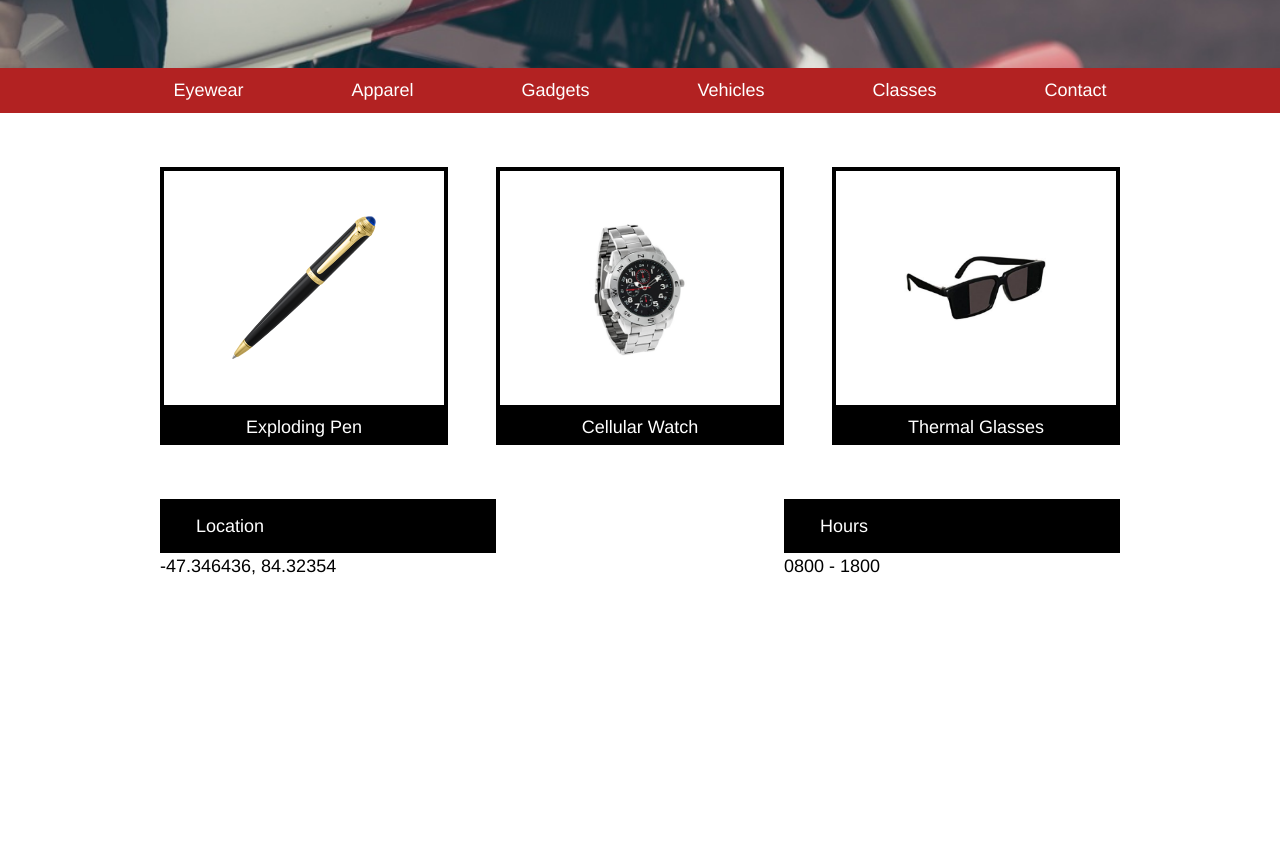
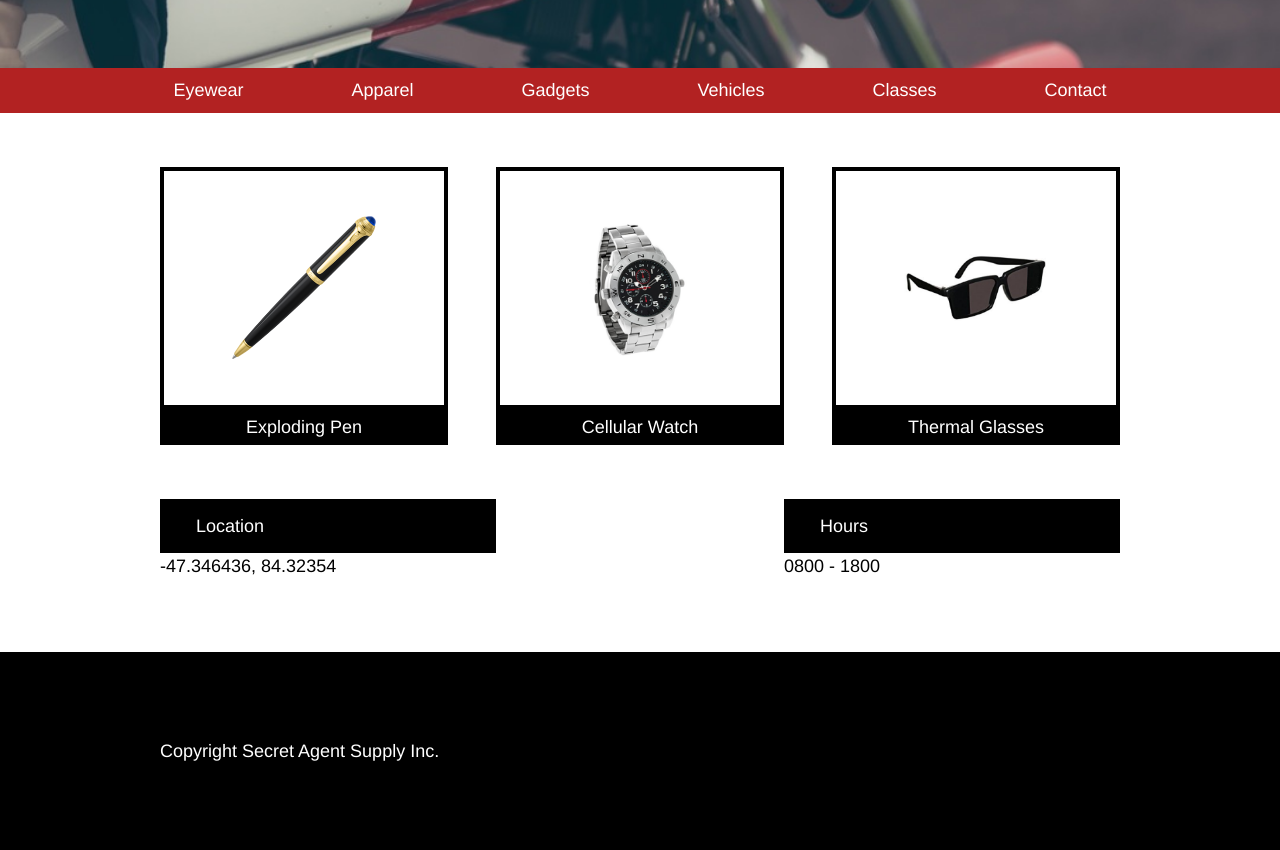
Before and after one commit to MelanieBrinkman/SecretAgencySupply, a plain HTML site: page index.html in a window 1280 px wide. Shown: the part 424-1274 px from the top of the page. Before the commit the page ends 1004 px from the top, so only its background shows below. Drawn offline with Linux system fonts and the light colour scheme.

Commit message:
Finalized HTML and CSS desktop view

```diff
--- a/index.html
+++ b/index.html
@@ -93,5 +93,12 @@
       </div>
     </div>
 
+<!-- footer content -->
+
+    <footer>
+      <div class="container">Copyright Secret Agent Supply Inc.</div>
+    </footer>
+
+
   </body>
 </html>
--- a/resources/css/style.css
+++ b/resources/css/style.css
@@ -140,3 +140,10 @@ li {
 .subtitle {
   line-height: 1.5;
 }
+
+footer {
+  background-color: black;
+  margin-top: 4rem;
+  color: white;
+  padding: 5rem 0;
+}
```
